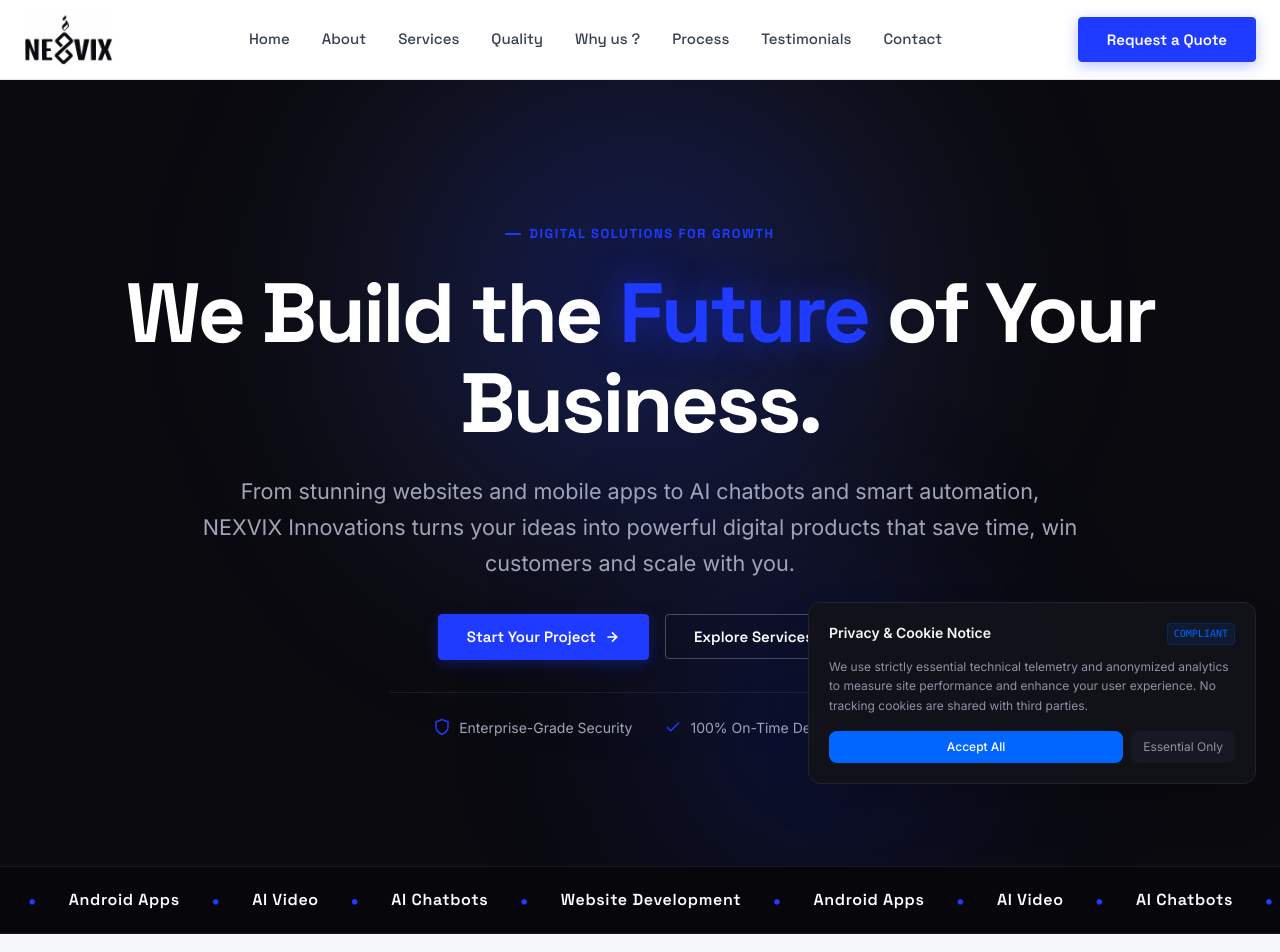
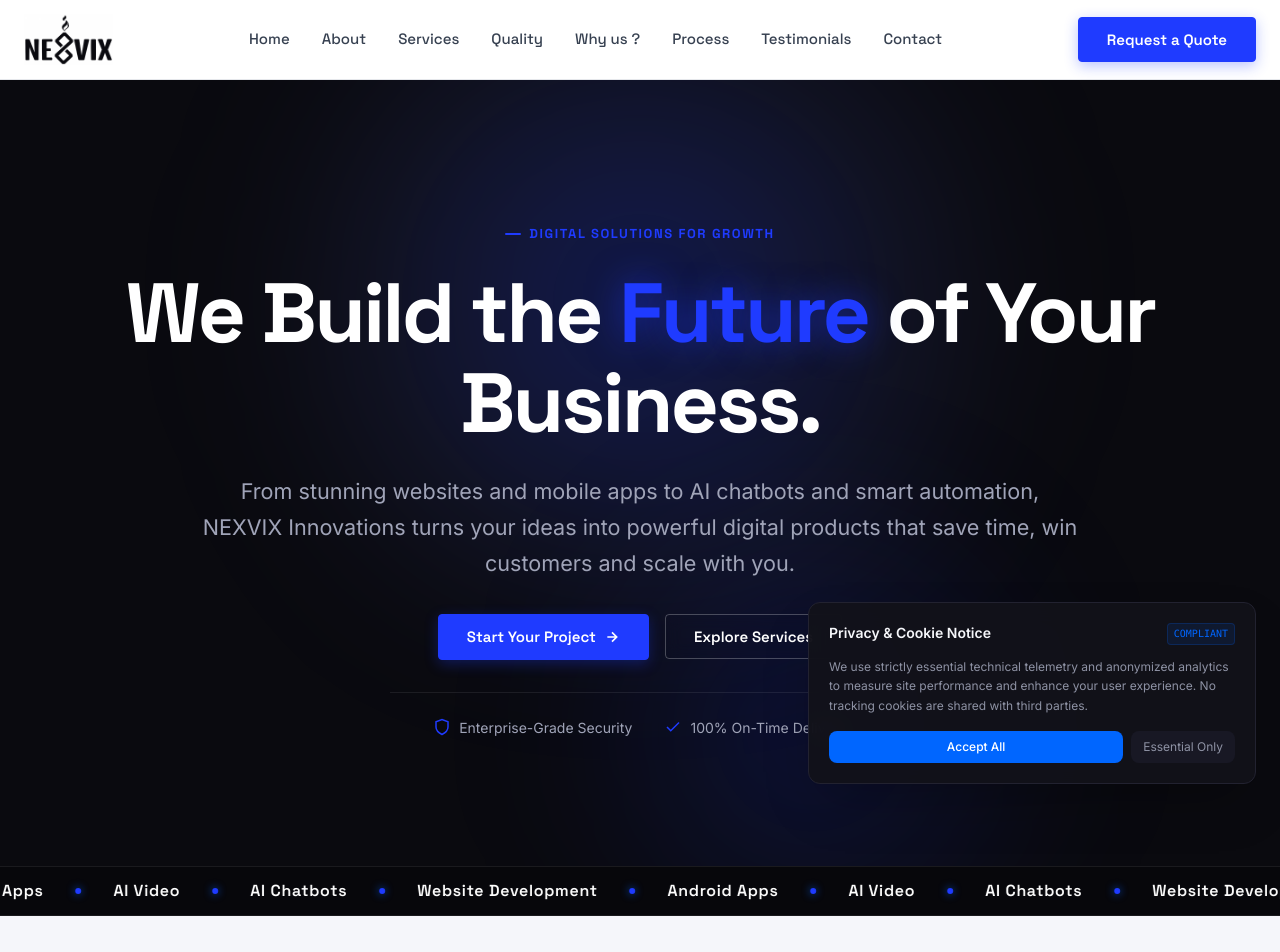
Before and after one commit to nexvixinnovations/NEXVIX-Innovations, a Next.js app: page / in a window 1280 px wide. Shown: the top 952 px of the page. Built offline with nearby package versions, Linux system fonts and the light colour scheme; no server answers.

Commit message:
style: align services in 2x2 grid and fix marquee vertical alignment and seamless looping

```diff
--- a/components/Marquee.tsx
+++ b/components/Marquee.tsx
@@ -1,5 +1,9 @@
 export default function Marquee() {
   const items = [
+    'Website Development',
+    'Android Apps',
+    'AI Video',
+    'AI Chatbots',
     'Website Development',
     'Android Apps',
     'AI Video',
--- a/src/styles/main.css
+++ b/src/styles/main.css
@@ -562,16 +562,20 @@
   background-color: #07070B;
   border-top: 1px solid var(--color-dark-border);
   border-bottom: 1px solid var(--color-dark-border);
-  padding: 18px 0;
+  padding: 16px 0;
   overflow: hidden;
   user-select: none;
   position: relative;
+  display: flex;
+  align-items: center;
 }
 
 .marquee-content {
   display: flex;
+  align-items: center;
   width: max-content;
-  animation: marqueeLoop 28s linear infinite;
+  animation: marqueeLoop 32s linear infinite;
+  will-change: transform;
 }
 
 .marquee-container:hover .marquee-content {
@@ -595,11 +599,22 @@
   letter-spacing: 0.04em;
   color: #FFFFFF;
   white-space: nowrap;
+  line-height: 1;
 }
 
 .marquee-bullet {
-  color: var(--color-primary);
-  font-size: 1.25rem;
+  display: inline-flex;
+  align-items: center;
+  justify-content: center;
+  width: 6px;
+  height: 6px;
+  border-radius: 50%;
+  background-color: var(--color-primary);
+  font-size: 0;
+  line-height: 0;
+  color: transparent;
+  box-shadow: 0 0 8px rgba(0, 102, 255, 0.85);
+  flex-shrink: 0;
 }
 
 @keyframes marqueeLoop {
@@ -719,12 +734,14 @@
 }
 
 /* ==========================================================================
-   4. SERVICES SECTION (6 numbered cards)
+   4. SERVICES SECTION (4 numbered cards - 2 x 2 Grid)
    ========================================================================== */
 .services-grid {
   display: grid;
-  grid-template-columns: repeat(3, 1fr);
-  gap: var(--spacing-6);
+  grid-template-columns: repeat(2, 1fr);
+  gap: var(--spacing-8);
+  max-width: 1040px;
+  margin: 0 auto;
 }
 
 .service-card {
@@ -734,6 +751,7 @@
   overflow: hidden;
   display: flex;
   flex-direction: column;
+  height: 100%;
   transition: transform var(--transition-normal), border-color var(--transition-normal), box-shadow var(--transition-normal);
   position: relative;
 }
```
Also changed, not shown: index.html (+8 -0 lines).
